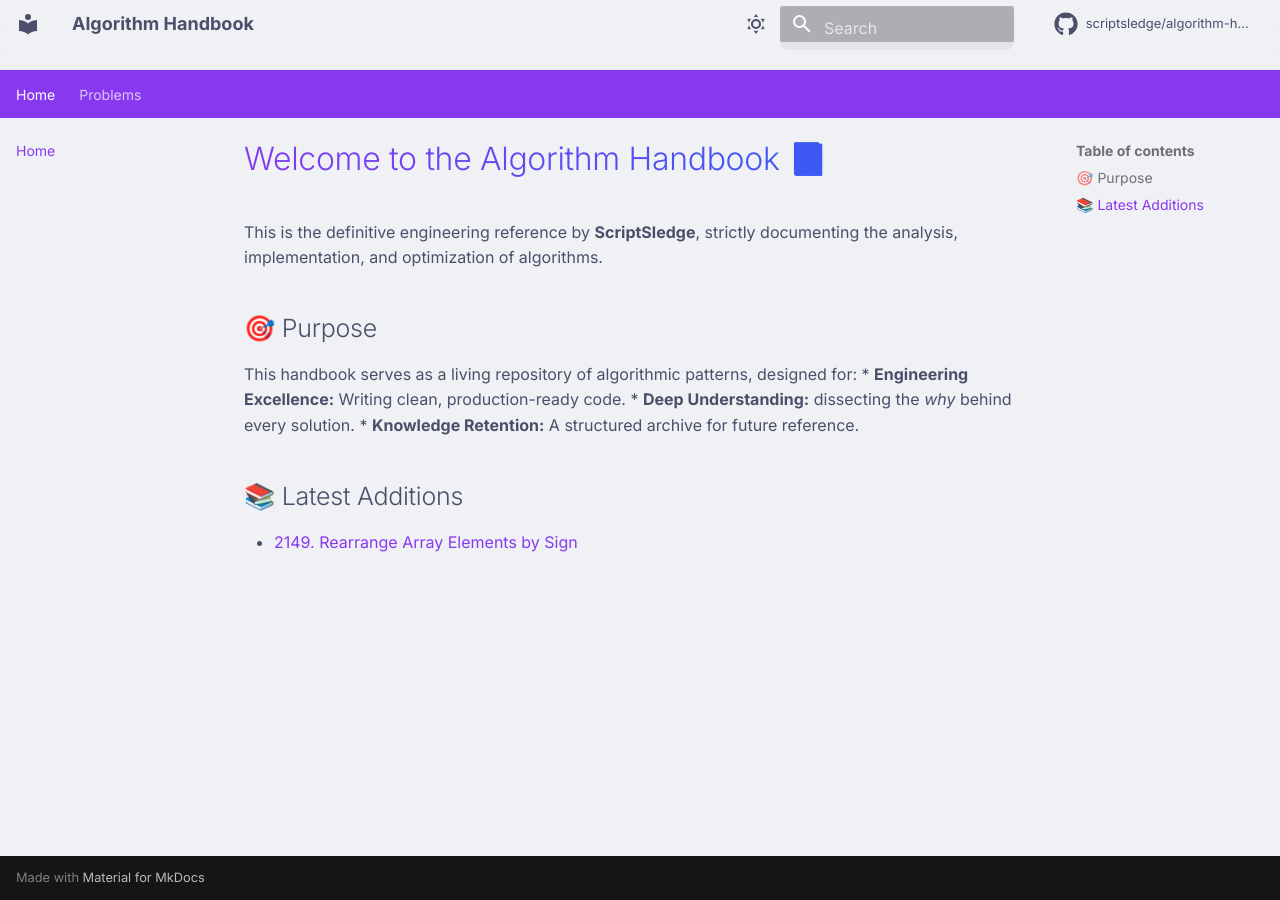
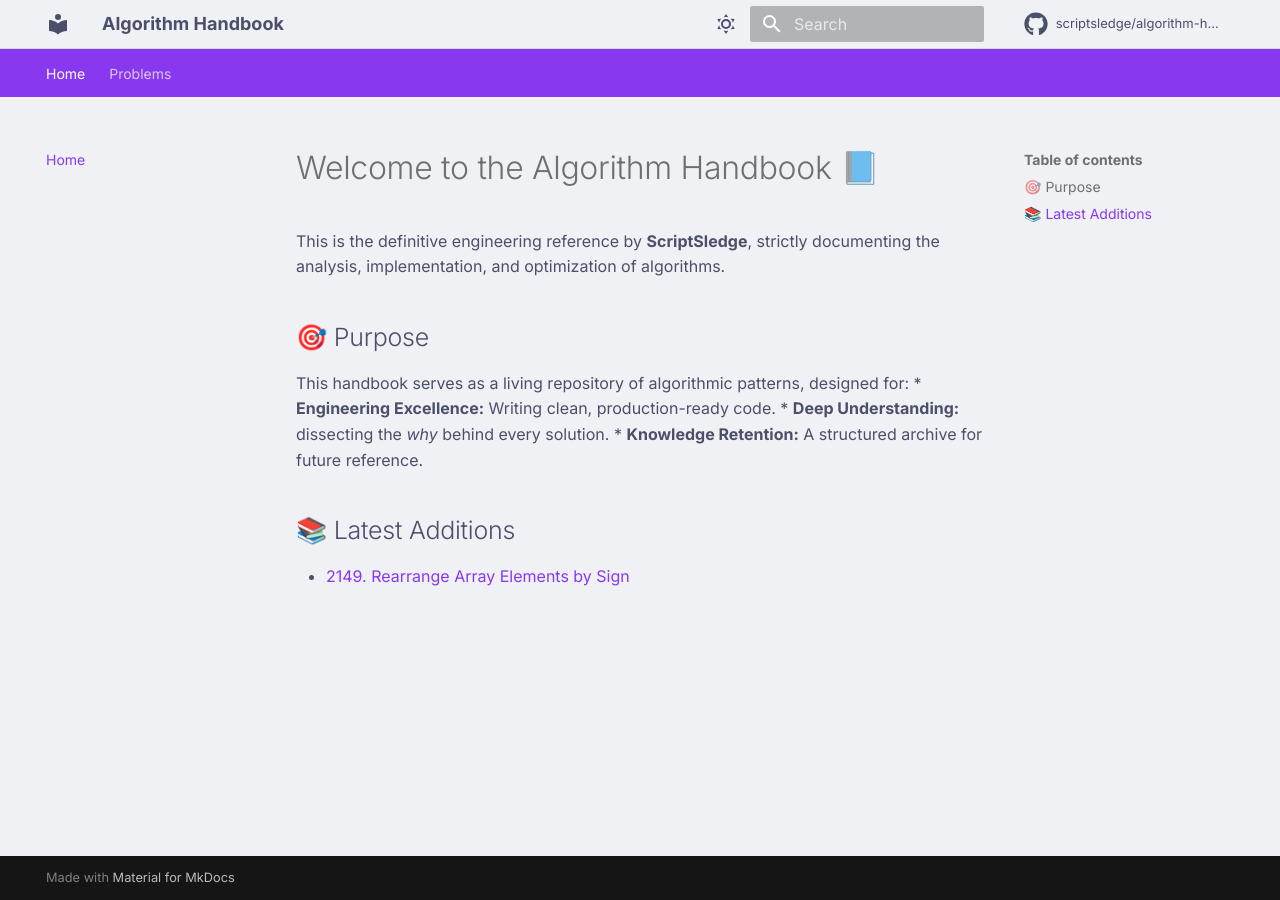
Before and after one commit to scriptsledge/algorithm-handbook, an MkDocs documentation site: the page built from docs/index.md, in a window 1280 px wide. Built offline with MkDocs 1.6.1 and Material for MkDocs 9.7.7, drawn with Linux system fonts in a browser that asks for light colours; comment, search, counter and statistics services are not loaded.

Commit message:
fix: simplify CSS to prevent layout breakage

```diff
--- a/docs/stylesheets/extra.css
+++ b/docs/stylesheets/extra.css
@@ -9,16 +9,14 @@
 :root {
     /* --- LATTE (Light Mode) --- */
     --latte-base:      #eff1f5;
-    --latte-mantle:    #e6e9ef;
     --latte-text:      #4c4f69;
     --latte-mauve:     #8839ef;
     --latte-blue:      #1e66f5;
     --latte-card:      #ffffff;
 
-    /* --- MOCHA (Dark Mode) - REFINED --- */
-    --mocha-base:      #1e1e2e; /* The main background */
-    --mocha-mantle:    #181825; /* Darker sidebars */
-    --mocha-surface0:  #313244; /* Cards (Lighter than base) */
+    /* --- MOCHA (Dark Mode) --- */
+    --mocha-base:      #1e1e2e;
+    --mocha-surface:   #313244;
     --mocha-text:      #cdd6f4;
     --mocha-mauve:     #cba6f7;
     --mocha-blue:      #89b4fa;
@@ -35,149 +33,90 @@
     --md-primary-fg-color:     var(--latte-mauve);
     --md-accent-fg-color:      var(--latte-blue);
 
-    /* Premium Glass Header */
-    --header-bg:               rgba(239, 241, 245, 0.75);
-    --header-border:           rgba(0,0,0,0.05);
-
-    /* Card Styling */
+    --header-bg:               rgba(239, 241, 245, 0.85);
     --card-bg:                 var(--latte-card);
-    --card-border:             rgba(0,0,0,0.06);
-    --shadow-sm:               0 2px 8px rgba(0,0,0,0.04);
-    --shadow-md:               0 8px 24px rgba(0,0,0,0.08);
+    --card-border:             rgba(0,0,0,0.1);
 }
 
-/* DARK MODE (Refined) */
+/* DARK MODE */
 [data-md-color-scheme="slate"] {
     --md-default-bg-color:     var(--mocha-base);
     --md-default-fg-color:     var(--mocha-text);
     --md-primary-fg-color:     var(--mocha-mauve);
     --md-accent-fg-color:      var(--mocha-blue);
 
-    --md-code-bg-color:        var(--mocha-mantle);
-
-    /* Premium Glass Header */
-    --header-bg:               rgba(30, 30, 46, 0.70);
-    --header-border:           rgba(255,255,255,0.05);
-
-    /* Card Styling (Matte Look) */
-    --card-bg:                 var(--mocha-surface0);
-    --card-border:             rgba(255,255,255,0.06);
-    --shadow-sm:               0 2px 10px rgba(0,0,0,0.2);
-    --shadow-md:               0 10px 30px rgba(0,0,0,0.4);
+    --header-bg:               rgba(30, 30, 46, 0.85);
+    --card-bg:                 var(--mocha-surface);
+    --card-border:             rgba(255,255,255,0.1);
 }
 
 /* =========================================
-   4. GLASS HEADER & LAYOUT
+   4. LAYOUT FIXES (SAFE MODE)
    ========================================= */
 
-/* The Glass Effect */
+/* Glass Header - Simplified */
 .md-header {
     background-color: var(--header-bg) !important;
-    backdrop-filter: blur(16px) saturate(140%);
-    -webkit-backdrop-filter: blur(16px) saturate(140%);
-    border-bottom: 1px solid var(--header-border);
+    backdrop-filter: blur(12px);
+    -webkit-backdrop-filter: blur(12px);
+    border-bottom: 1px solid var(--card-border);
     color: var(--md-default-fg-color) !important;
-    box-shadow: none !important;
-    height: 3.5rem; /* Sleek height */
 }
 
-/* Search Input Blending */
-.md-search__input {
-    background-color: rgba(128, 128, 128, 0.1) !important;
-    border-radius: 8px;
-    height: 2.2rem;
-}
-
-/* Layout Width */
-.md-grid {
-    max-width: 1280px;
-    margin: 0 auto;
-}
-
-/* Sidebar Cleanliness */
-.md-sidebar {
-    width: 11rem;
-}
-.md-sidebar__scrollwrap {
-    scrollbar-width: none;
-}
+/* Fonts */
+body, input { font-family: 'Inter', sans-serif !important; }
+code, pre { font-family: 'JetBrains Mono', monospace !important; }
 
 /* =========================================
-   5. TYPOGRAPHY
+   5. GRID CARDS (SPECIFIC TARGETING)
    ========================================= */
 
-body, input, button {
-    font-family: 'Inter', sans-serif !important;
-    font-size: 16px;
-    line-height: 1.65;
-}
-
-h1 {
-    font-weight: 800;
-    font-size: 2.2rem;
-    background: linear-gradient(135deg, var(--md-primary-fg-color), var(--md-accent-fg-color));
-    -webkit-background-clip: text;
-    -webkit-text-fill-color: transparent;
-    margin-bottom: 1rem;
-}
-
-code {
-    font-family: 'JetBrains Mono', monospace !important;
-    font-size: 0.88em;
-    border-radius: 6px;
-}
-
-/* =========================================
-   6. GRID CARDS (FIXED)
-   ========================================= */
-
+/* Only target the top-level list in the grid div */
 .grid.cards > ul {
     display: grid;
     grid-template-columns: repeat(auto-fit, minmax(280px, 1fr));
-    gap: 1.5rem;
+    gap: 1rem;
+    margin: 1.5rem 0;
     padding: 0;
-    margin: 2rem 0;
+    list-style: none;
 }
 
+/* The Card Itself */
 .grid.cards > ul > li {
     background: var(--card-bg);
     border: 1px solid var(--card-border);
-    border-radius: 16px;
-    padding: 1.5rem;
-    box-shadow: var(--shadow-sm);
-    transition: transform 0.2s, box-shadow 0.2s;
+    border-radius: 12px;
+    padding: 1.25rem;
+    margin: 0; /* Reset margins */
 
-    /* Layout Logic */
+    /* Layout */
     display: flex;
     flex-direction: column;
+    justify-content: space-between;
 }
 
+/* Hover Effect */
 .grid.cards > ul > li:hover {
     transform: translateY(-4px);
-    box-shadow: var(--shadow-md);
     border-color: var(--md-primary-fg-color);
+    box-shadow: 0 10px 20px rgba(0,0,0,0.15);
+    transition: all 0.2s ease;
 }
 
-/* Content inside card */
-.grid.cards > ul > li > p {
-    font-weight: 600;
-    font-size: 1.05rem;
+/* Title (First paragraph) */
+.grid.cards > ul > li > p:first-child {
+    font-weight: 700;
+    margin-top: 0;
     margin-bottom: 1rem;
     display: flex;
     align-items: center;
-    gap: 0.5rem;
+    gap: 8px;
 }
 
-/* Icons */
-.twemoji {
-    color: var(--md-primary-fg-color);
-}
-
-/* Button Fix */
-.md-button {
+/* Links/Buttons inside the card */
+.grid.cards > ul > li a.md-button {
     margin-top: auto; /* Push to bottom */
     width: 100%;
     text-align: center;
-    border-radius: 10px;
-    font-weight: 600;
+    border-radius: 8px;
 }
```
